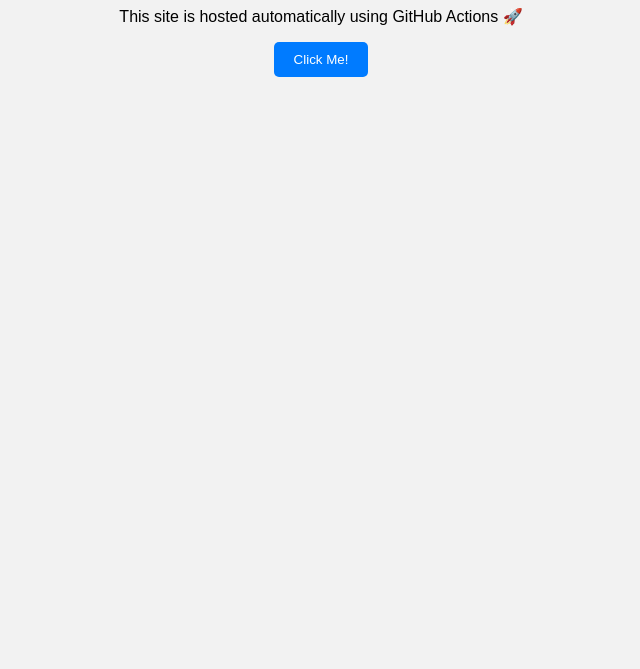
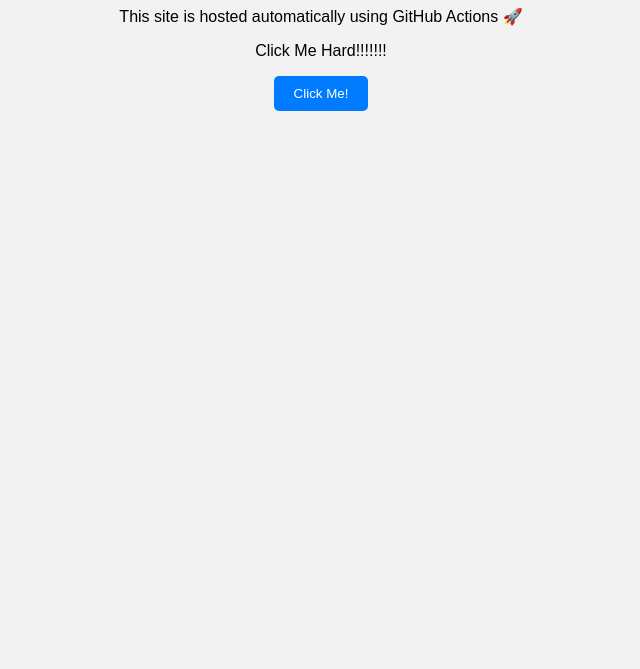
Before and after one commit to MuhammadAmeenBohio/DevOps-Practice, a plain HTML site: page index.html in a window 1280 px wide. Shown: the part 131-800 px from the top of the page, without its empty margins (319-959 px from the left). Drawn offline with Linux system fonts and the light colour scheme.

Commit message:
Add new paragraph with 'Click Me Hard!!!!!!!' text

```diff
--- a/index.html
+++ b/index.html
@@ -10,6 +10,7 @@
   <h1>Welcome to My Website!</h1>
   <p>This site is hosted automatically using GitHub Actions 🚀</p>
 
+  <p>Click Me Hard!!!!!!!</p>
   <button onclick="showMessage()">Click Me!</button>
   <p id="message"></p>
 
```
